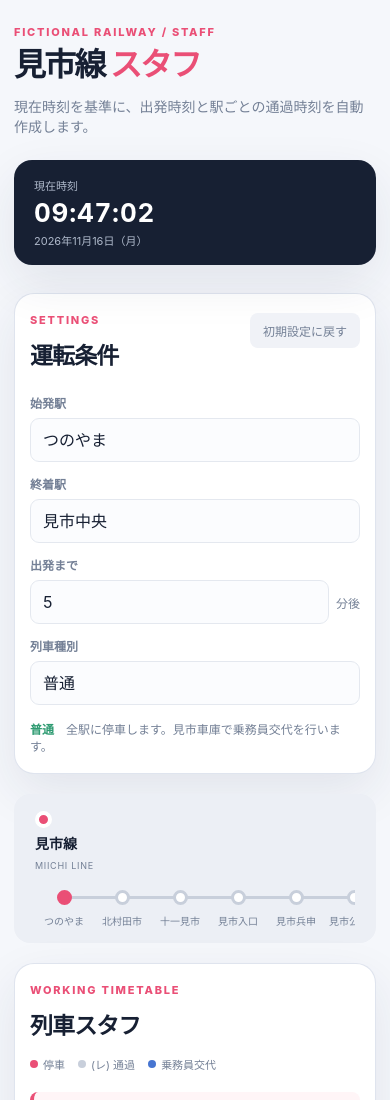
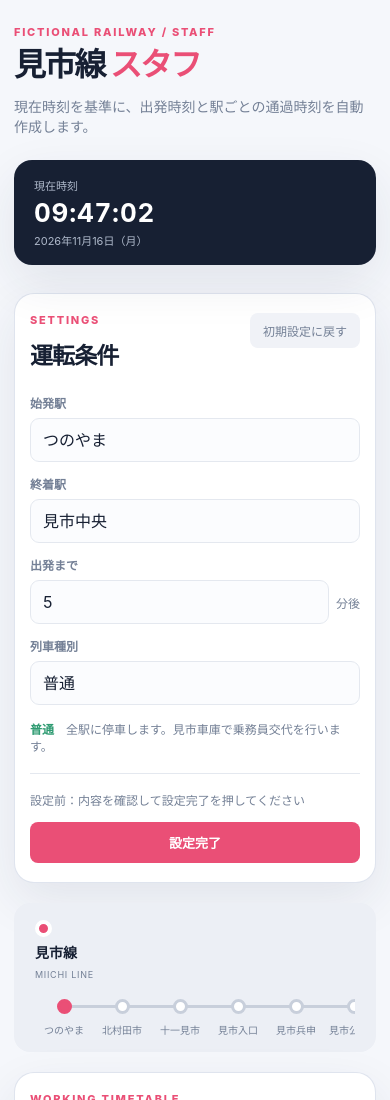
Before and after one commit to norimono7/Staff, a plain HTML site: page index.html in a window 390 px wide. Shown: the top 1100 px of the page. Drawn offline with Linux system fonts and the light colour scheme.

Commit message:
Add timetable settings completion button
Co-authored-by: Copilot <223556219+Copilot@users.noreply.github.com>

```diff
--- a/index.html
+++ b/index.html
@@ -52,6 +52,10 @@
           </label>
         </div>
         <div class="service-note" id="service-note"></div>
+        <div class="confirm-row">
+          <span id="setting-status" class="setting-status">設定前：内容を確認して設定完了を押してください</span>
+          <button id="confirm-settings" class="button button-primary" type="button">設定完了</button>
+        </div>
       </section>
 
       <section class="route-strip" aria-label="見市線 路線図">
--- a/script.js
+++ b/script.js
@@ -38,6 +38,10 @@ const service = $("service");
 const minutes = $("minutes");
 const timetable = $("timetable");
 const routeLine = $("route-line");
+const confirmSettings = $("confirm-settings");
+const settingStatus = $("setting-status");
+const settingInputs = [origin, destination, service, minutes];
+let isLocked = false;
 
 stations.forEach((station, index) => {
   origin.add(new Option(station, index));
@@ -118,15 +122,38 @@ function render() {
   buildRoute();
 }
 
-[origin, destination, service, minutes].forEach((element) => element.addEventListener("input", render));
+function setLocked(locked) {
+  isLocked = locked;
+  settingInputs.forEach((element) => { element.disabled = locked; });
+  confirmSettings.textContent = locked ? "設定をやり直す" : "設定完了";
+  settingStatus.textContent = locked
+    ? "設定完了：この時刻表の時刻は固定されています"
+    : "設定前：内容を確認して設定完了を押してください";
+  settingStatus.classList.toggle("is-locked", locked);
+}
+
+settingInputs.forEach((element) => element.addEventListener("input", () => {
+  if (!isLocked) render();
+}));
+confirmSettings.addEventListener("click", () => {
+  if (isLocked) {
+    setLocked(false);
+    render();
+    return;
+  }
+  render();
+  setLocked(true);
+});
 $("reset").addEventListener("click", () => {
   origin.value = "0";
   destination.value = String(stations.length - 1);
   service.value = "local";
   minutes.value = "5";
+  setLocked(false);
   render();
 });
 
 updateClock();
+setLocked(false);
 render();
 setInterval(updateClock, 1000);
--- a/style.css
+++ b/style.css
@@ -40,6 +40,11 @@ select:focus, input:focus { border-color: var(--accent); box-shadow: 0 0 0 3px r
 .input-with-unit { align-items: center; display: flex; gap: 7px; }
 .input-with-unit em { color: var(--muted); font-size: 12px; font-style: normal; white-space: nowrap; }
 .service-note { color: var(--muted); font-size: 12px; margin-top: 15px; }
+.confirm-row { align-items: center; border-top: 1px solid var(--line); display: flex; gap: 14px; justify-content: space-between; margin-top: 19px; padding-top: 17px; }
+.setting-status { color: var(--muted); font-size: 12px; }
+.setting-status.is-locked { color: var(--green); font-weight: 700; }
+.button-primary { background: var(--accent); color: white; font-size: 13px; font-weight: 700; padding: 11px 20px; white-space: nowrap; }
+.button-primary:hover { background: var(--accent-dark); }
 .route-strip { align-items: center; background: #eceff5; border-radius: 16px; display: flex; gap: 23px; margin: 20px 0; min-height: 79px; overflow: hidden; padding: 17px 21px; }
 .route-title { flex: 0 0 auto; }
 .route-title strong { display: block; font-size: 14px; }
@@ -88,5 +93,6 @@ footer { color: #9ca6b7; display: flex; font-size: 11px; justify-content: space-
   .route-line { width: 100%; }
   .timetable-heading { align-items: flex-start; flex-direction: column; }
   .panel { padding: 19px 15px; }
+  .confirm-row { align-items: stretch; flex-direction: column; }
 }
 @media (max-width: 420px) { .control-grid { grid-template-columns: 1fr; } }
```
